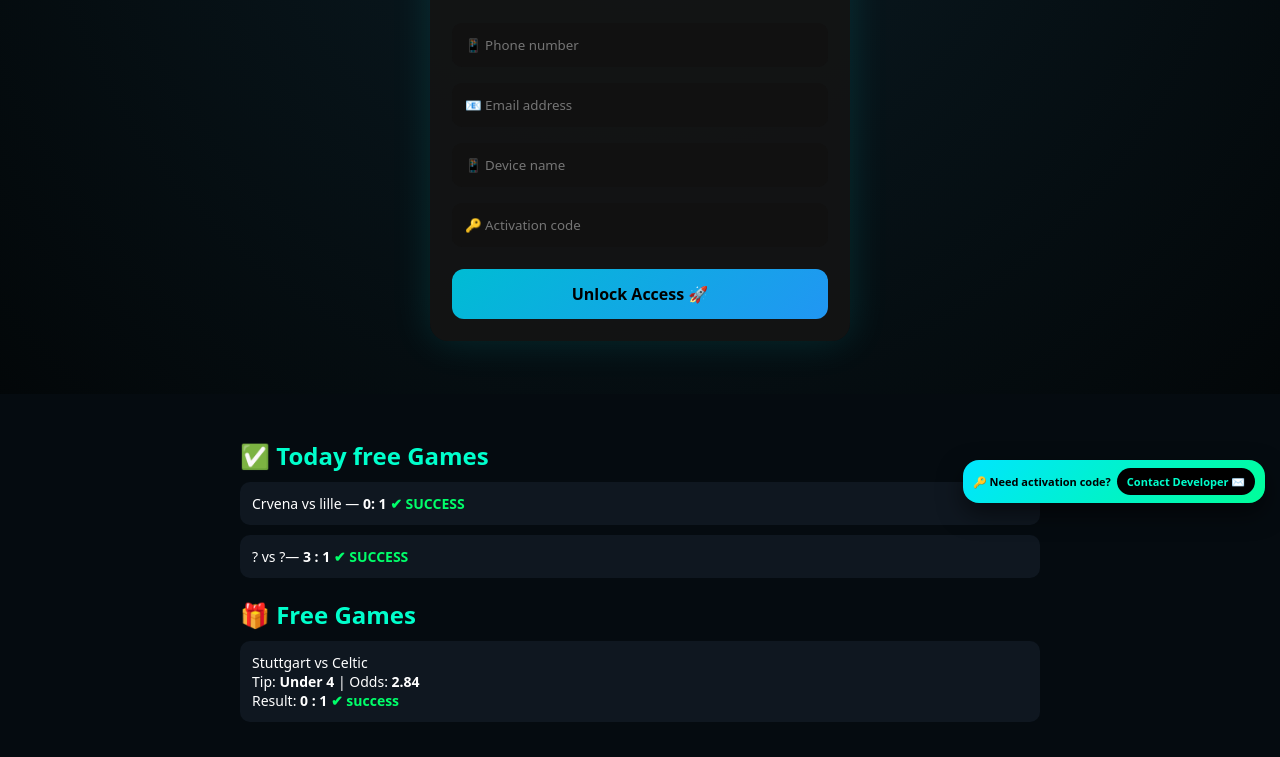
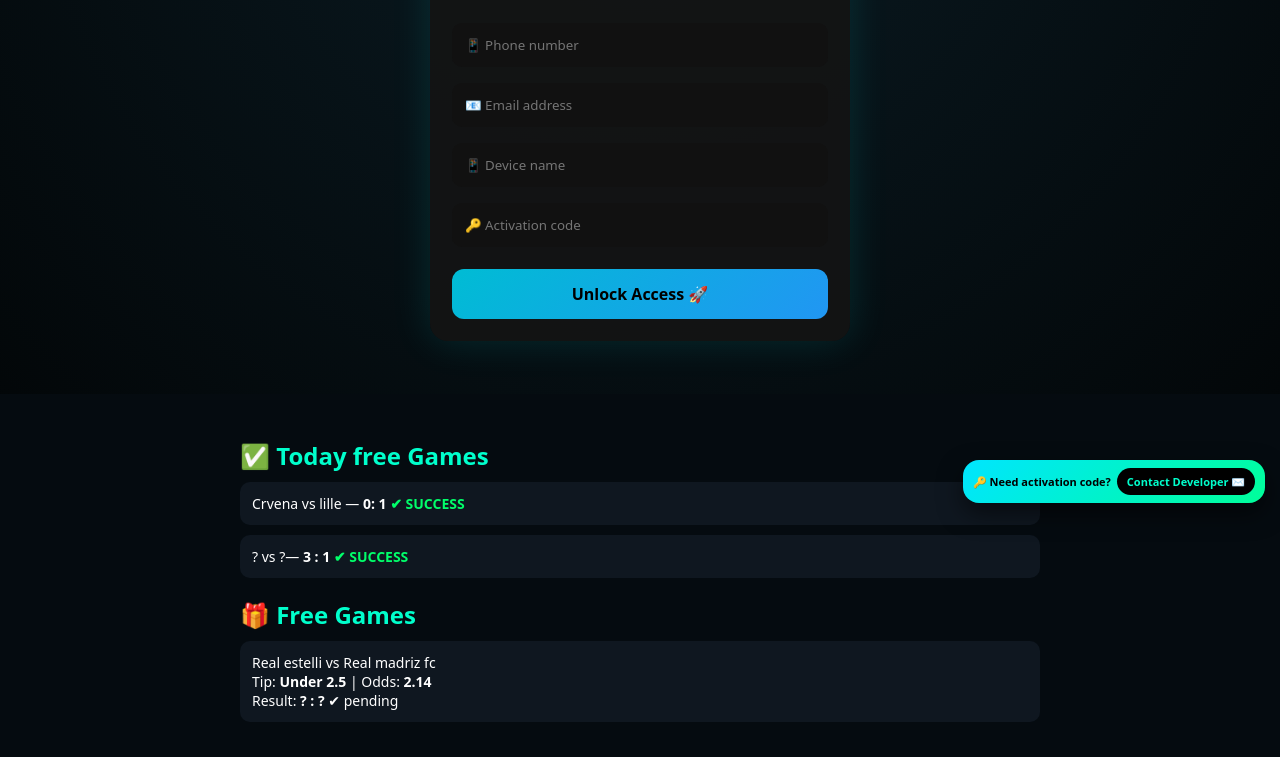
Before and after one commit to darkwebshacks/ggggohh, a website: page index.html in a window 1280 px wide. Shown: the part 207-964 px from the top of the page. Drawn offline with Linux system fonts and the light colour scheme.

Commit message:
Update matches manually

```diff
--- a/index.html
+++ b/index.html
@@ -173,9 +173,9 @@ clickable */
     <h2 style="margin-top:20px">🎁 Free Games</h2>
 
     <div class="match">
-       Stuttgart vs Celtic <br>
-      Tip: <b>Under 4</b> | Odds: <b>2.84</b><br>
-      Result: <b>0 : 1</b> <span class="success-tag">✔ success</span>
+       Real estelli vs Real madriz fc <br>
+      Tip: <b>Under 2.5</b> | Odds: <b>2.14</b><br>
+      Result: <b>? : ?</b> <span class="Success-tag">✔ pending</span>
     </div>
   </div>
 </div>
```
